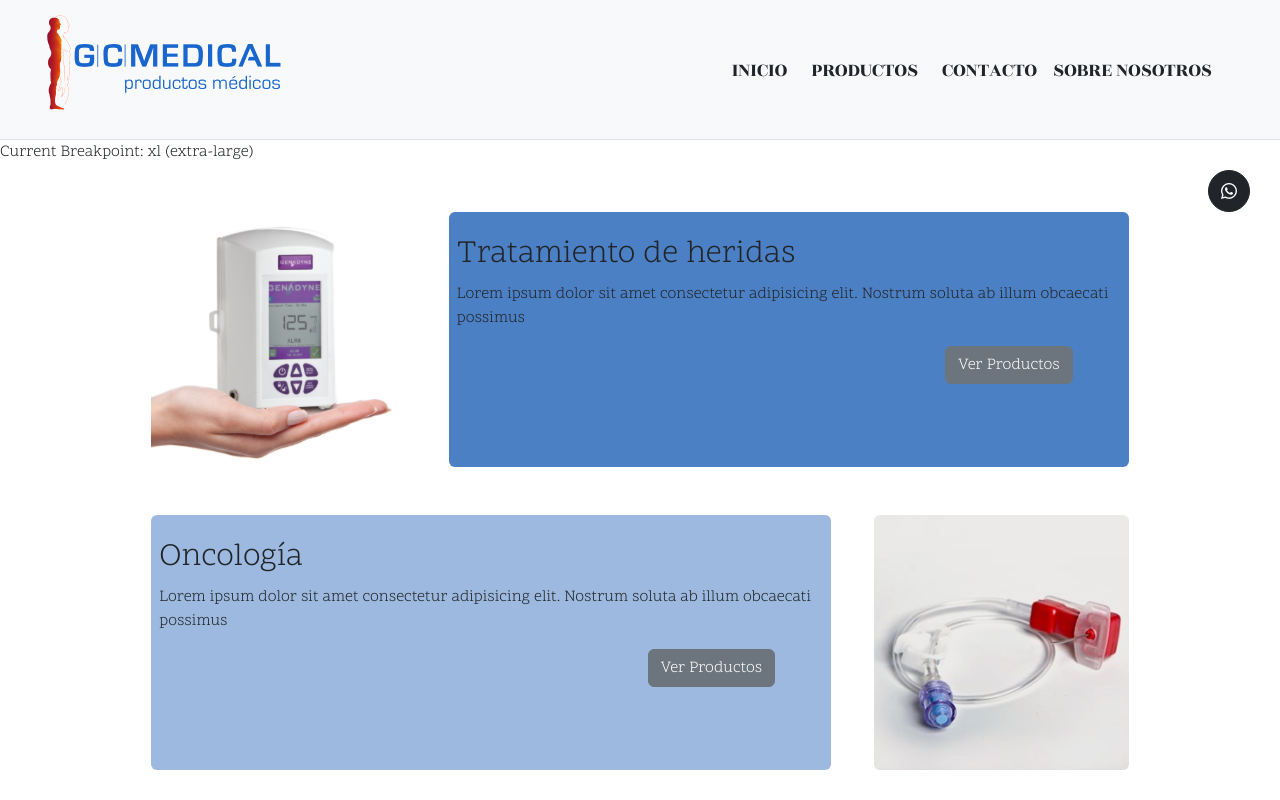
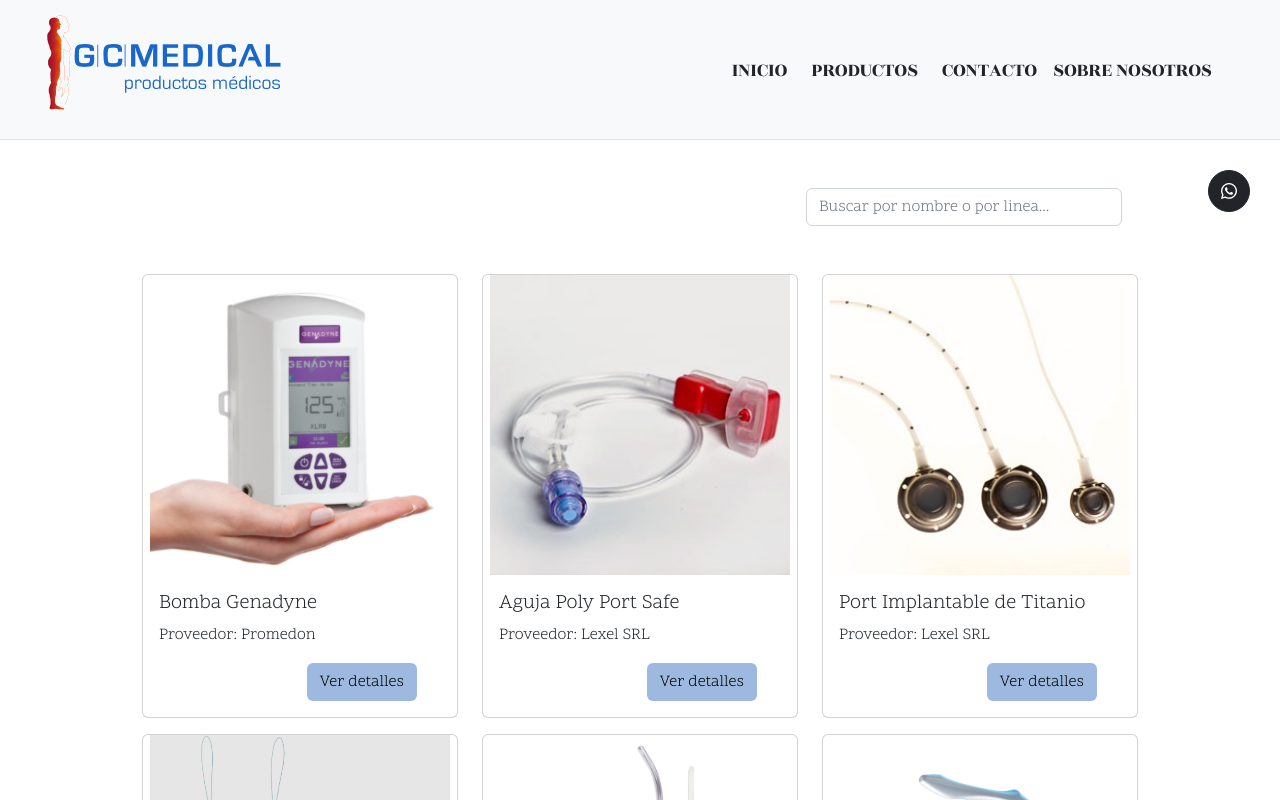
Before and after one commit to florencianionquepan/gc-medical, a React (Vite) app: page /productos in a window 1280 px wide. Shown: the top 800 px of the page. Built offline with nearby package versions, Linux system fonts and the light colour scheme.

Commit message:
change line page to product page in navigation menu

```diff
--- a/src/products/ProductPage.jsx
+++ b/src/products/ProductPage.jsx
@@ -15,12 +15,26 @@
       //console.log(products);
     }, []);
 
+    //logica filtrado - toda la logica luego pasarla a un archivo aparte
+  const [search, setSearch] = useState("");
+
+  const handleSearch = (searchTerm) => {
+    setSearch(searchTerm);
+  };
+
+  //al inicio, search es una cadena vacia. todos cumplen esa condicion
+  const filteredProducts = products.filter(product =>
+    product.name.toLowerCase().includes(search.toLowerCase()) ||
+    product.provider.toLowerCase().includes(search.toLowerCase())
+  );
+
+
 
   return (
     <div className='container-md'>
-        <SearchComponent/>
+        <SearchComponent onSearch={handleSearch} />
         <div className='row m-5'>
-            { products.map((pro)=>(
+            { filteredProducts.map((pro)=>(
                 <div key={pro.id} className="col-6 col-md-4 mb-3">
                     <ProductCard product={pro}/>
                 </div>
--- a/src/routes/ProductsRouter.jsx
+++ b/src/routes/ProductsRouter.jsx
@@ -2,13 +2,14 @@
 import { ProductDetail } from '../products/ProductDetail'
 import { ProductLinePage } from '../products/lines/ProductLinePage'
 import { LinesPage } from '../products/lines/LinesPage'
+import { ProductPage } from '../products/ProductPage'
 
 
 export const ProductsRouter = () => {
   return (
     <>
         <Routes>
-            <Route path="/" element={<LinesPage/>}/>
+            <Route path="/" element={<ProductPage/>}/>
             <Route path="/:id" element={<ProductDetail/>}/>
             <Route path="linea/:linea" element={<ProductLinePage/>}/>
         </Routes>
```
